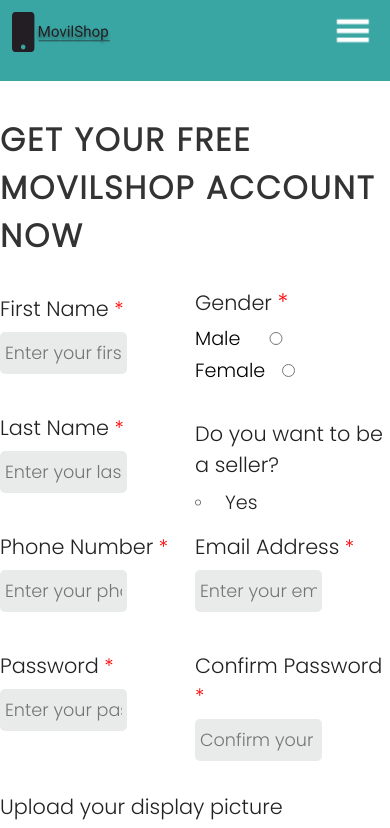
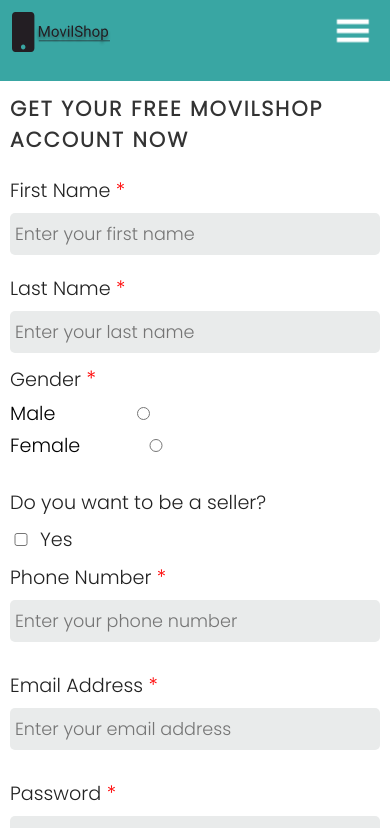
Before and after one commit to ddepu11/movil_shop_cient_side_react, a React (Create React App) app: page /sign-up in a window 390 px wide. Shown: the top 828 px of the page. Built offline with nearby package versions, Linux system fonts and the light colour scheme; no server answers.

Commit message:
style: sign up screen for mobile view

```diff
--- a/src/screens/signup/SignUpScreen.jsx
+++ b/src/screens/signup/SignUpScreen.jsx
@@ -217,7 +217,7 @@ const SignUpScreen = () => {
 };
 
 const Wrapper = styled.main`
-  padding: 35px 0;
+  padding: 35px 10px;
 
   h1 {
     letter-spacing: 2px;
@@ -228,6 +228,7 @@ const Wrapper = styled.main`
 
   form {
     margin-top: 25px;
+
     .row {
       align-items: stretch;
 
@@ -317,6 +318,7 @@ const Wrapper = styled.main`
           background: #fff;
           border-radius: 0.25rem;
           box-shadow: inset 0 0.2rem 0.4rem #cacaca;
+
           .browse_btn {
             background: #c9c3c3;
             color: #303030;
@@ -338,6 +340,7 @@ const Wrapper = styled.main`
             background: #303030;
           }
         }
+
         .dp {
           display: none;
         }
@@ -354,6 +357,104 @@ const Wrapper = styled.main`
       }
     }
   }
+
+  @media screen and (max-width: 700px) {
+    padding: 20px 10px;
+
+    h1 {
+      font-size: 1.6em;
+    }
+
+    form {
+      margin-top: 12px;
+
+      .row {
+        .gender_seller_div {
+          .role-div {
+            .role_inputs {
+              input {
+                width: 20%;
+              }
+            }
+          }
+        }
+
+        .form-control {
+          label,
+          h2,
+          .gender_heading,
+          p {
+            font-size: 1.1em;
+          }
+
+          input {
+            font-size: 1.1em;
+            width: 90%;
+          }
+
+          .dp-label {
+            width: 45%;
+            padding: 8px 0px 8px 4px;
+          }
+        }
+      }
+
+      button {
+        width: 100% !important;
+      }
+    }
+  }
+
+  @media screen and (max-width: 555px) {
+    padding: 12px 10px;
+
+    h1 {
+      font-size: 1.3em;
+    }
+
+    form {
+      .row {
+        flex-direction: column;
+
+        .form-control {
+          margin-bottom: 10px;
+
+          label,
+          h2,
+          .gender_heading,
+          p {
+            font-size: 1.2em;
+          }
+
+          input {
+            width: 100%;
+          }
+
+          .dp-label {
+            width: 100%;
+          }
+        }
+
+        .gender_seller_div {
+          .role-div {
+            margin-top: 5px;
+            margin-bottom: 15px;
+          }
+        }
+
+        .fn_ln_div {
+          .form-control {
+            margin-bottom: 0px;
+          }
+        }
+      }
+
+      button {
+        font-size: 1.1em !important;
+        padding: 5px 0 !important;
+      }
+    }
+  }
 `;
 
 export default SignUpScreen;
```
